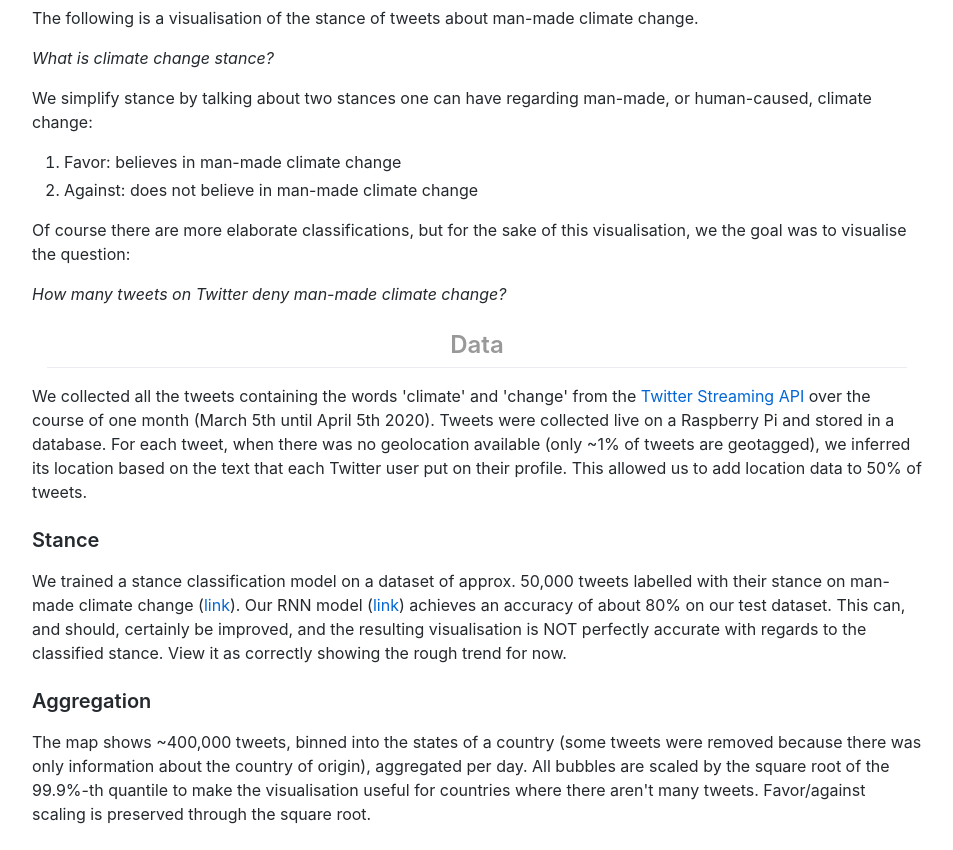
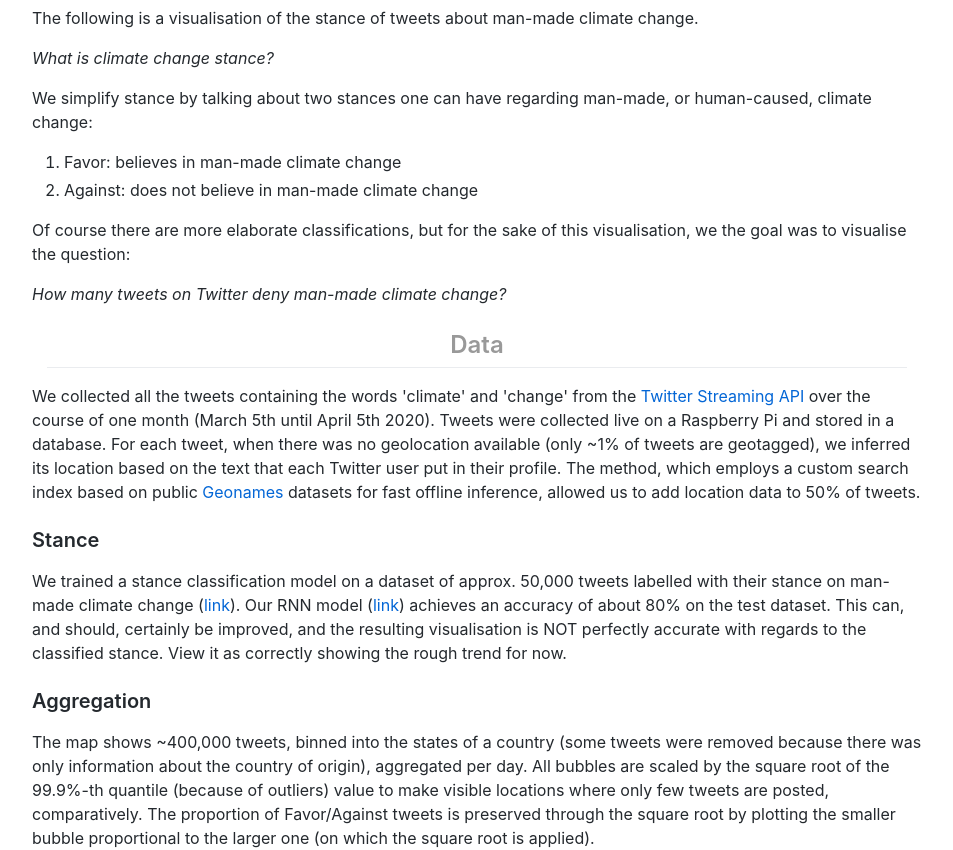
Before and after one commit to timlod/timlod.github.io, a plain HTML site: page index.html in a window 1280 px wide. Shown: the part 106-956 px from the top of the page, without its empty margins (163-1116 px from the left). Drawn offline with Linux system fonts and the light colour scheme; no server answers.

Commit message:
Add preprocessing explanations

```diff
--- a/index.html
+++ b/index.html
@@ -41,25 +41,27 @@
         visualise the question:</p>
     <p><em>How many tweets on Twitter deny man-made climate change?</em></p>
     <h2 id="data">Data</h2>
-    <p>We collected all the tweets containing the words 'climate' and 'change' from the <a
-            href="https://developer.twitter.com/en/docs/tutorials/consuming-streaming-data">Twitter Streaming API</a>
+    <p>We collected all the tweets containing the words 'climate' and 'change' from the
+        <a href="https://developer.twitter.com/en/docs/tutorials/consuming-streaming-data">Twitter Streaming API</a>
         over the course of one month (March 5th until April 5th 2020). Tweets were collected live on a Raspberry Pi and
         stored in a database. For each tweet, when there was no geolocation available (only ~1% of tweets are
-        geotagged), we inferred its location based on the text that each Twitter user put on their profile. This allowed
-        us to add location data to 50% of tweets.</p>
+        geotagged), we inferred its location based on the text that each Twitter user put in their profile. The method,
+        which employs a custom search index based on public <a href="https://geonames.org">Geonames</a> datasets for
+        fast offline inference, allowed us to add location data to 50% of tweets.</p>
     <h3 id="stance">Stance</h3>
     <p>We trained a stance classification model on a dataset of approx. 50,000 tweets labelled with their stance on
         man-made climate change (<a href="http://alt.qcri.org/semeval2016/task6/index.php?id=data-and-tools">link</a>).
         Our RNN model (<a href="https://docs.fast.ai/text.models.html#AWD_LSTM">link</a>) achieves an accuracy of about
-        80% on our test dataset. This can, and should, certainly be
+        80% on the test dataset. This can, and should, certainly be
         improved, and the resulting visualisation is NOT perfectly accurate with regards to the classified stance. View
         it as correctly showing the rough trend for now.</p>
     <h3 id="aggregation">Aggregation</h3>
     <p>The map shows ~400,000 tweets, binned into the states of a country (some tweets were removed because there was
         only information about the country of origin), aggregated per day. All bubbles are scaled by the square root of
-        the 99.9%-th quantile to make
-        the visualisation useful for countries where there aren't many tweets. Favor/against
-        scaling is preserved through the square root.</p>
+        the 99.9%-th quantile (because of outliers) value to make
+        visible locations where only few tweets are posted, comparatively. The proportion of Favor/Against tweets is
+        preserved through the square root by plotting the smaller bubble proportional to the larger one (on which the
+        square root is applied).</p>
     <h2 id="drawbacks">Drawbacks</h2>
     <p>This visualisation should be viewed as an interesting exploration of stance on climate change. The numbers are
         not perfectly accurate, as the language models to correctly classify tweets are not flawless. The locations are
@@ -87,7 +89,7 @@
 <div id="container">
     <div id="play"></div>
     <div id="date">
-        <p>Animate daily stance on #climatechange</p>
+        <p>Click to play/pause animation</p>
     </div>
     <div id="map-container"></div>
     <div id="chart-container"></div>
```
